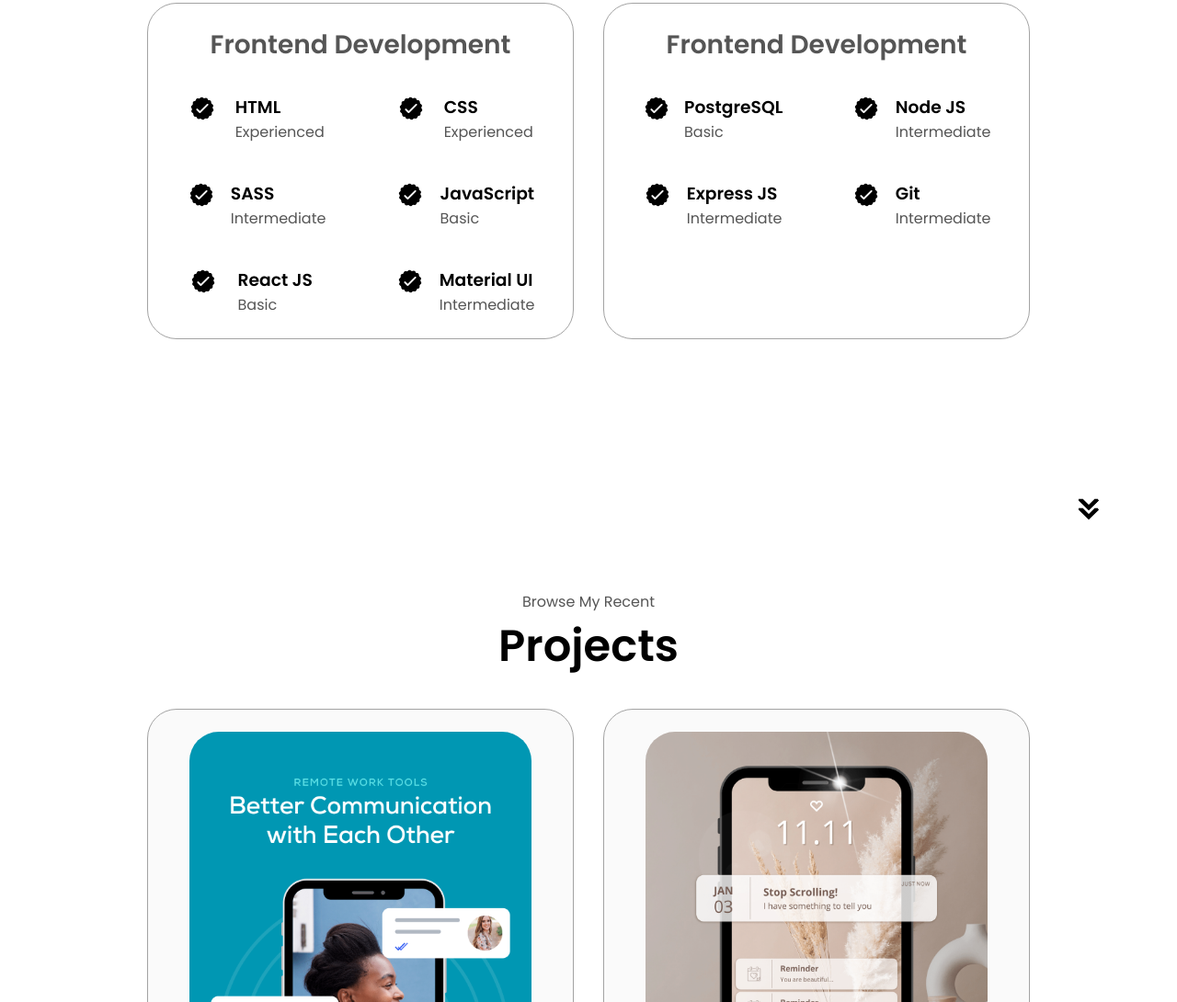
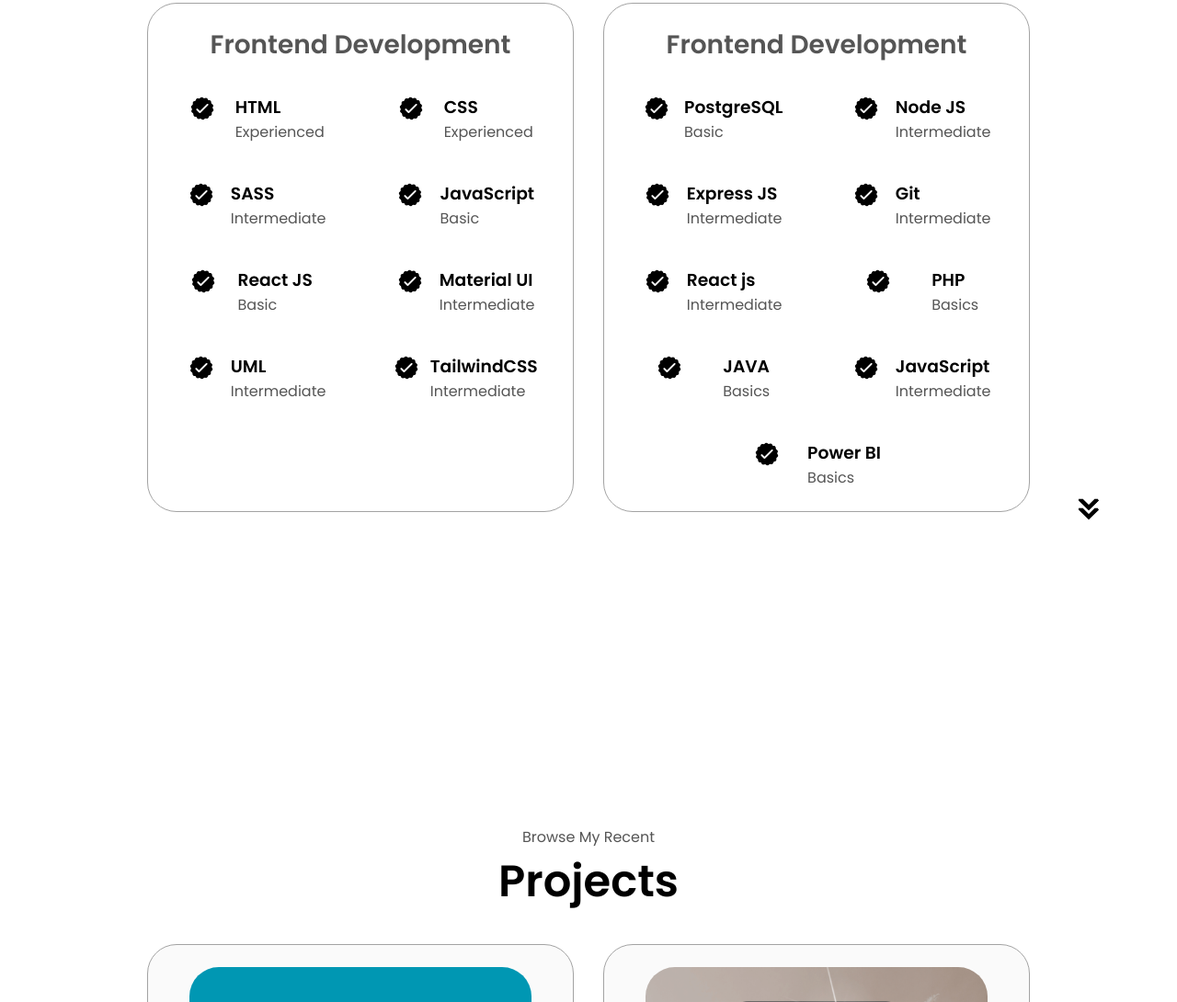
Before and after one commit to Hamzaf1/Hamzaf1.github.io, a plain HTML site: page index.html in a window 1280 px wide. Shown: the part 1822-2912 px from the top of the page at 92% size. Drawn offline with Linux system fonts and the light colour scheme.

Commit message:
new_commit

```diff
--- a/index.html
+++ b/index.html
@@ -191,6 +191,28 @@
                   <p>Intermediate</p>
                 </div>
               </article>
+              <article>
+                <img
+                  src="./assets/checkmark.png"
+                  alt="Experience icon"
+                  class="icon"
+                />
+                <div>
+                  <h3>UML</h3>
+                  <p>Intermediate</p>
+                </div>
+              </article>
+              <article>
+                <img
+                  src="./assets/checkmark.png"
+                  alt="Experience icon"
+                  class="icon"
+                />
+                <div>
+                  <h3>TailwindCSS</h3>
+                  <p>Intermediate</p>
+                </div>
+              </article>
             </div>
           </div>
           <div class="details-container">
@@ -238,6 +260,61 @@
                 <div>
                   <h3>Git</h3>
                   <p>Intermediate</p>
+                </div>
+              </article>
+              <article>
+                <img
+                  src="./assets/checkmark.png"
+                  alt="Experience icon"
+                  class="icon"
+                />
+                <div>
+                  <h3>React js</h3>
+                  <p>Intermediate</p>
+                </div>
+              </article>
+              <article>
+                <img
+                  src="./assets/checkmark.png"
+                  alt="Experience icon"
+                  class="icon"
+                />
+                <div>
+                  <h3>PHP</h3>
+                  <p>Basics</p>
+                </div>
+              </article>
+              <article>
+                <img
+                  src="./assets/checkmark.png"
+                  alt="Experience icon"
+                  class="icon"
+                />
+                <div>
+                  <h3>JAVA</h3>
+                  <p>Basics</p>
+                </div>
+              </article>
+              <article>
+                <img
+                  src="./assets/checkmark.png"
+                  alt="Experience icon"
+                  class="icon"
+                />
+                <div>
+                  <h3>JavaScript</h3>
+                  <p>Intermediate</p>
+                </div>
+              </article>
+              <article>
+                <img
+                  src="./assets/checkmark.png"
+                  alt="Experience icon"
+                  class="icon"
+                />
+                <div>
+                  <h3>Power BI</h3>
+                  <p>Basics</p>
                 </div>
               </article>
             </div>
--- a/style.css
+++ b/style.css
@@ -357,6 +357,7 @@ article .icon {
 
 #projects {
   position: relative;
+  margin-top: 16rem;
 }
 
 .color-container {
```
